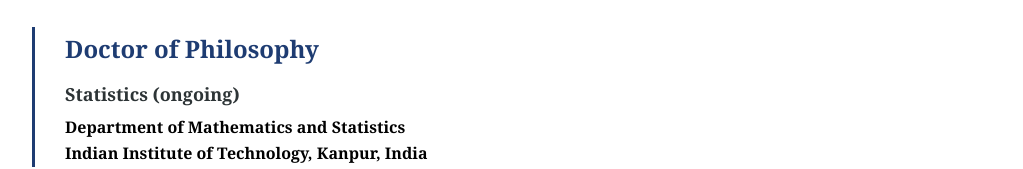
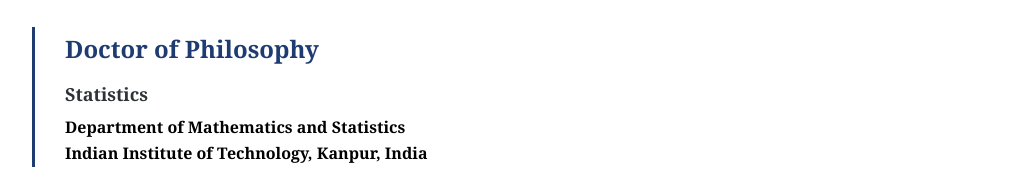
Before and after one commit to satsh636/satishwebpage, a plain HTML site: page index.html in a window 1280 px wide. Shown: the part 2499-2668 px from the top of the page, without its empty margins (128-1151 px from the left). Drawn offline with Linux system fonts and the light colour scheme.

Commit message:
Update index.html

```diff
--- a/index.html
+++ b/index.html
@@ -434,7 +434,7 @@
 
             <div class="education-item">
                <h3>Doctor of Philosophy</h3>
-               <p class="degree">Statistics (ongoing)</p>
+               <p class="degree">Statistics </p>
                <p class="institution">
                <strong style="color: black; font-weight: bold;">
                 Department of Mathematics and Statistics
```
